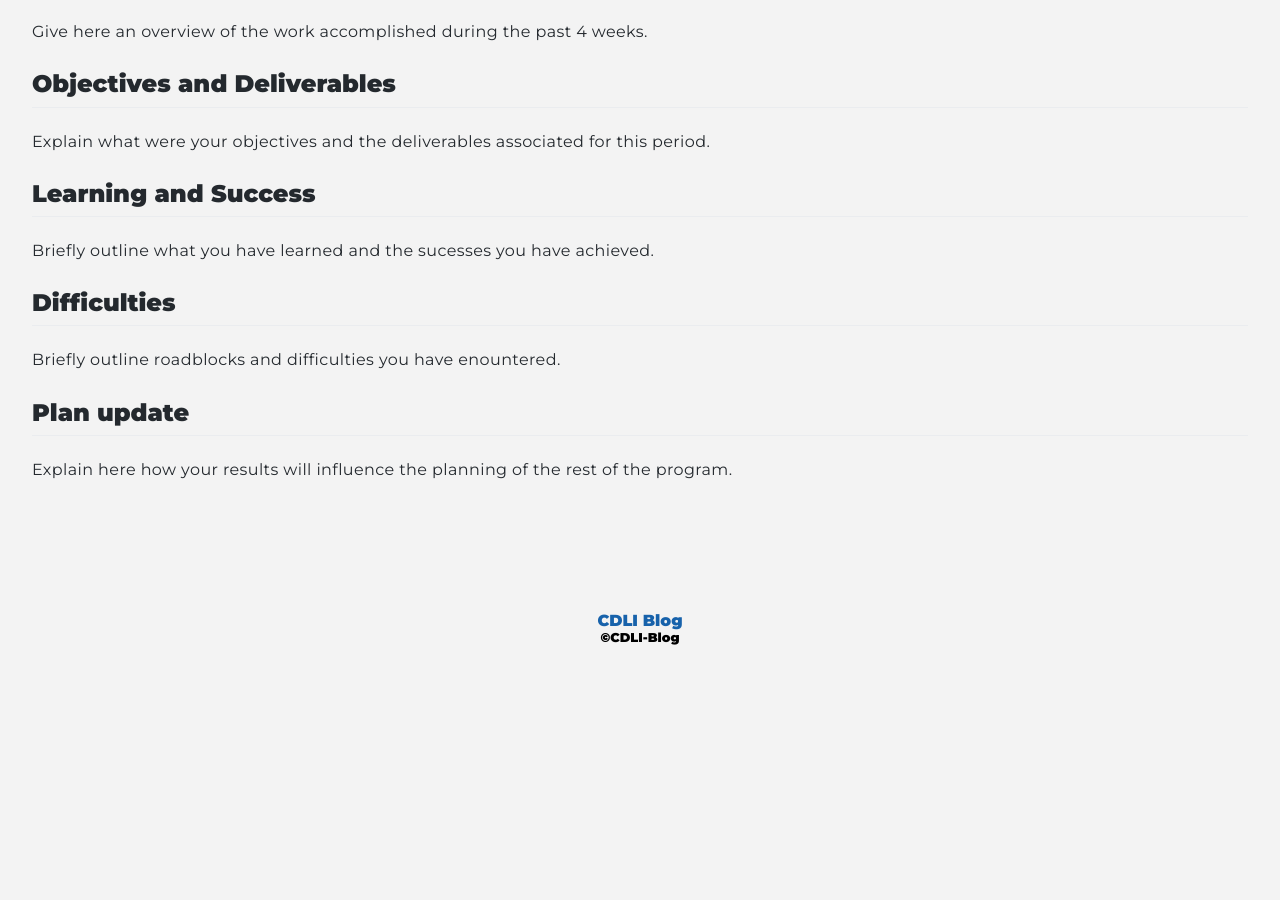
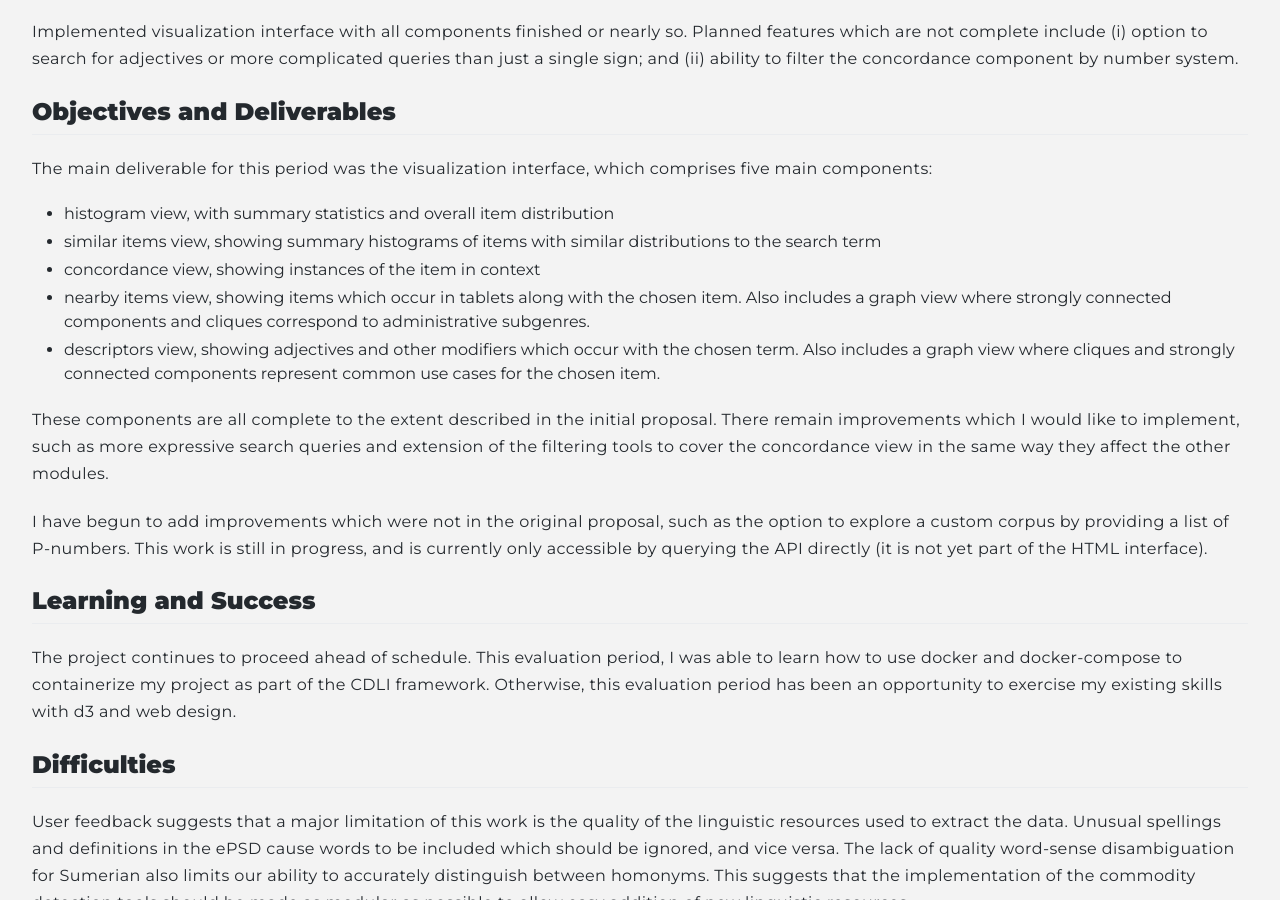
Before and after one commit to cdli-gh/blog, a Jekyll site: the page built from _blog/gsoc20/numerals/posts/10_eval2.md, in a window 1280 px wide and 900 px high, scrolled down 453 px. Built offline with Jekyll 4.4.1, drawn with Linux system fonts in a browser that asks for light colours; Markdown is read by kramdown in place of the engine named in the settings; before the commit the page ends 1130 px from its top, so only the background shows below that; some of the changed text lies outside the part shown.

Commit message:
Complete second evaluation for numerals project and update weekly progress.

```diff
--- a/_blog/gsoc20/numerals/posts/10_eval2.md
+++ b/_blog/gsoc20/numerals/posts/10_eval2.md
@@ -6,17 +6,31 @@ tags: ["eval","gsoc","gsoc2020","numerals","eval#2"]
 ---
 
 ## Summary
-Give here an overview of the work accomplished during the past 4 weeks.
+Implemented visualization interface with all components finished or nearly so. Planned features which are not complete include (i) option to search for adjectives or more complicated queries than just a single sign; and (ii) ability to filter the concordance component by number system.
 
 ## Objectives and Deliverables
-Explain what were your objectives and the deliverables associated for this period.
+The main deliverable for this period was the visualization interface, which comprises five main components:
+- histogram view, with summary statistics and overall item distribution
+- similar items view, showing summary histograms of items with similar distributions to the search term
+- concordance view, showing instances of the item in context
+- nearby items view, showing items which occur in tablets along with the chosen item. Also includes a graph view where strongly connected components and cliques correspond to administrative subgenres.
+- descriptors view, showing adjectives and other modifiers which occur with the chosen term. Also includes a graph view where cliques and strongly connected components represent common use cases for the chosen item.
 
+These components are all complete to the extent described in the initial proposal. There remain improvements which I would like to implement, such as more expressive search queries and extension of the filtering tools to cover the concordance view in the same way they affect the other modules.
+
+I have begun to add improvements which were not in the original proposal, such as the option to explore a custom corpus by providing a list of P-numbers. This work is still in progress, and is currently only accessible by querying the API directly (it is not yet part of the HTML interface).
 
 ## Learning and Success
-Briefly outline what you have learned and the sucesses you have achieved.
+The project continues to proceed ahead of schedule. This evaluation period, I was able to learn how to use docker and docker-compose to containerize my project as part of the CDLI framework. Otherwise, this evaluation period has been an opportunity to exercise my existing skills with d3 and web design.
 
 ## Difficulties
-Briefly outline roadblocks and difficulties you have enountered.
+User feedback suggests that a major limitation of this work is the quality of the linguistic resources used to extract the data. Unusual spellings and definitions in the ePSD cause words to be included which should be ignored, and vice versa. The lack of quality word-sense disambiguation for Sumerian also limits our ability to accurately distinguish between homonyms. This suggests that the implementation of the commodity detection tools should be made as modular as possible to allow easy addition of new linguistic resources.
+
+The need for python modules such as numpy and scipy cause the docker containers for this project to be large. It may be useful to reimplement the needed parts of these libraries and remove them from the dependency list to save space.
 
 ## Plan update
-Explain here how your results will influence the planning of the rest of the program.
+The work of integrating this project with the CDLI framework was moved forward into this evaluation period. This delayed work on the search and filtering tools, which will be moved to the next evaluation period. The priority of the improved search tools has also shifted towards options which support exploration of custom corpora, for example by specifying individual texts by P-number.
+
+Much of the inline documentation and user guidance (e.g. help tooltips) is complete. Testing reveals that data processing is quite slow, so it is likely that the week scheduled for documentation will instead be used to speed up the project.
+
+Other planned features which will be added to the next evaluation period include adding hooks to run every time the corpus is updated, and refactoring the data output to store a summary for each text separately. This is required so that these summaries can be combined to produce an overview of a custom corpus.
```
Also changed, not shown: _blog/gsoc20/numerals/posts/09_week8.md (+20 -3 lines).
